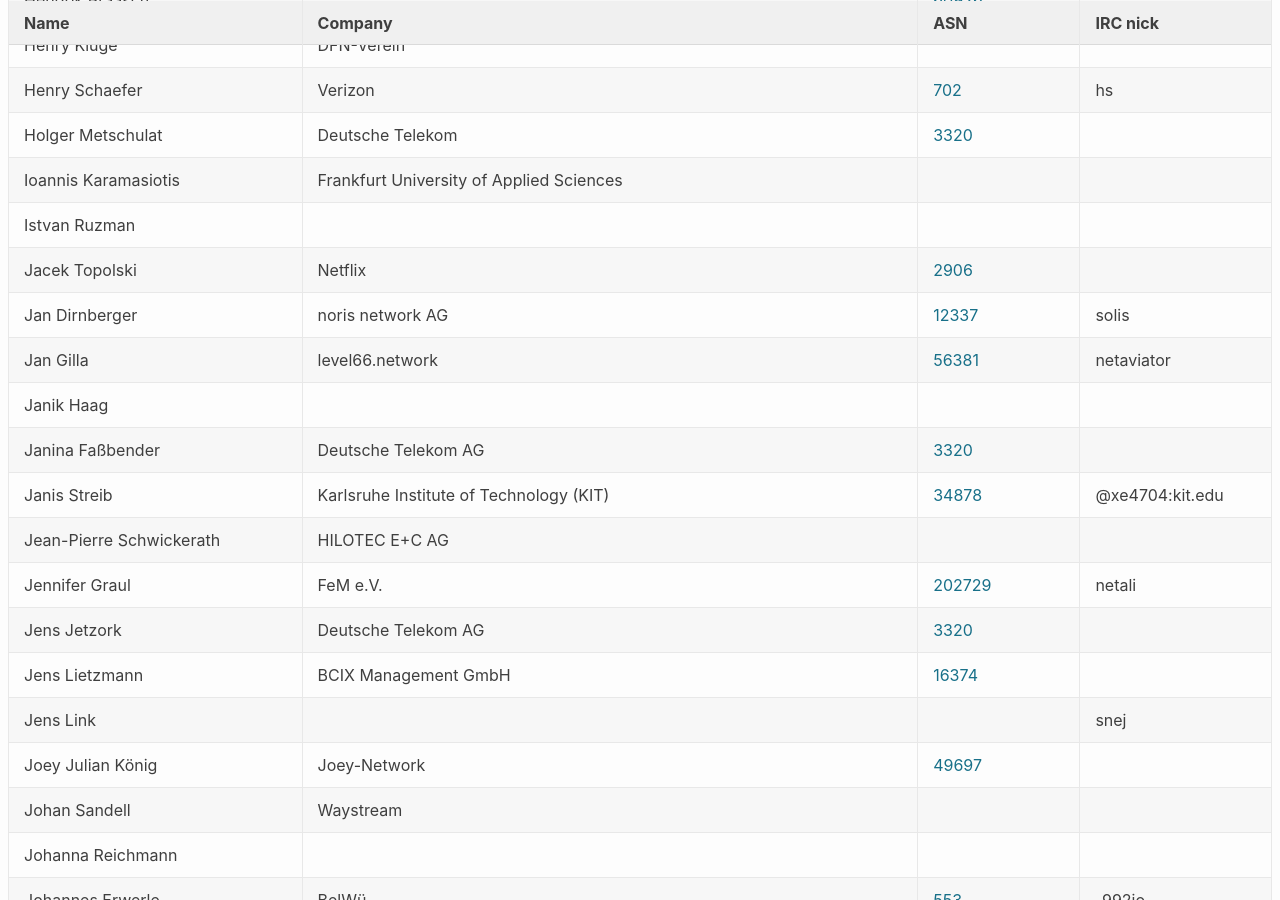
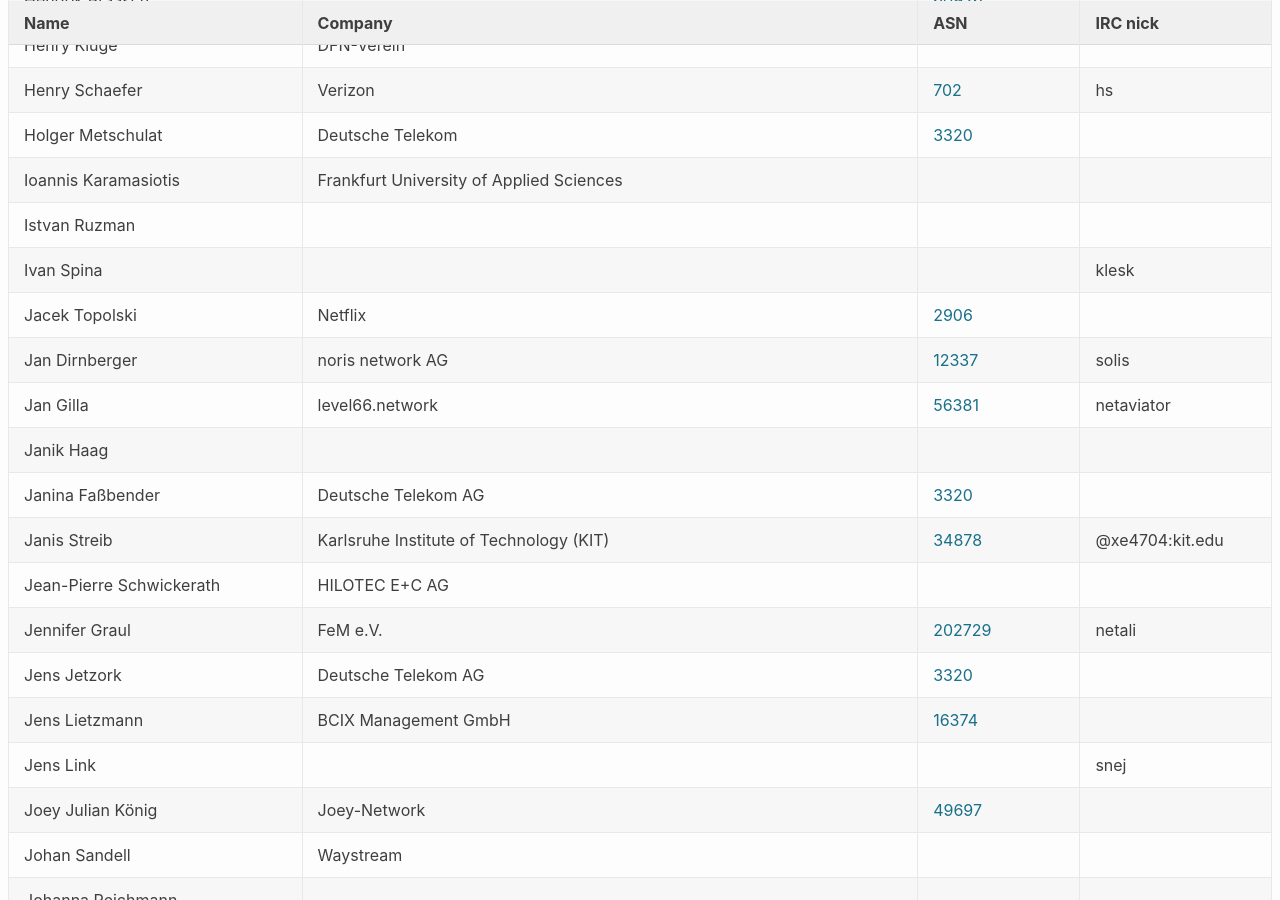
Before and after one commit to denog/pretix-attendeelist, a Jekyll site: the page built from denog15/index.md, in a window 1280 px wide and 900 px high, scrolled down 4114 px. Built offline with Jekyll 4.4.1, drawn with Linux system fonts in a browser that asks for light colours.

Commit message:
Latest data: Mon Oct 16 20:28:20 UTC 2023

```diff
--- a/_data/attendees_denog15_onsite.json
+++ b/_data/attendees_denog15_onsite.json
@@ -558,6 +558,12 @@
     "asn": null
   },
   {
+    "name": "Ivan Spina",
+    "company": null,
+    "irc": "klesk",
+    "asn": null
+  },
+  {
     "name": "Jacek Topolski",
     "company": "Netflix",
     "irc": null,
```
